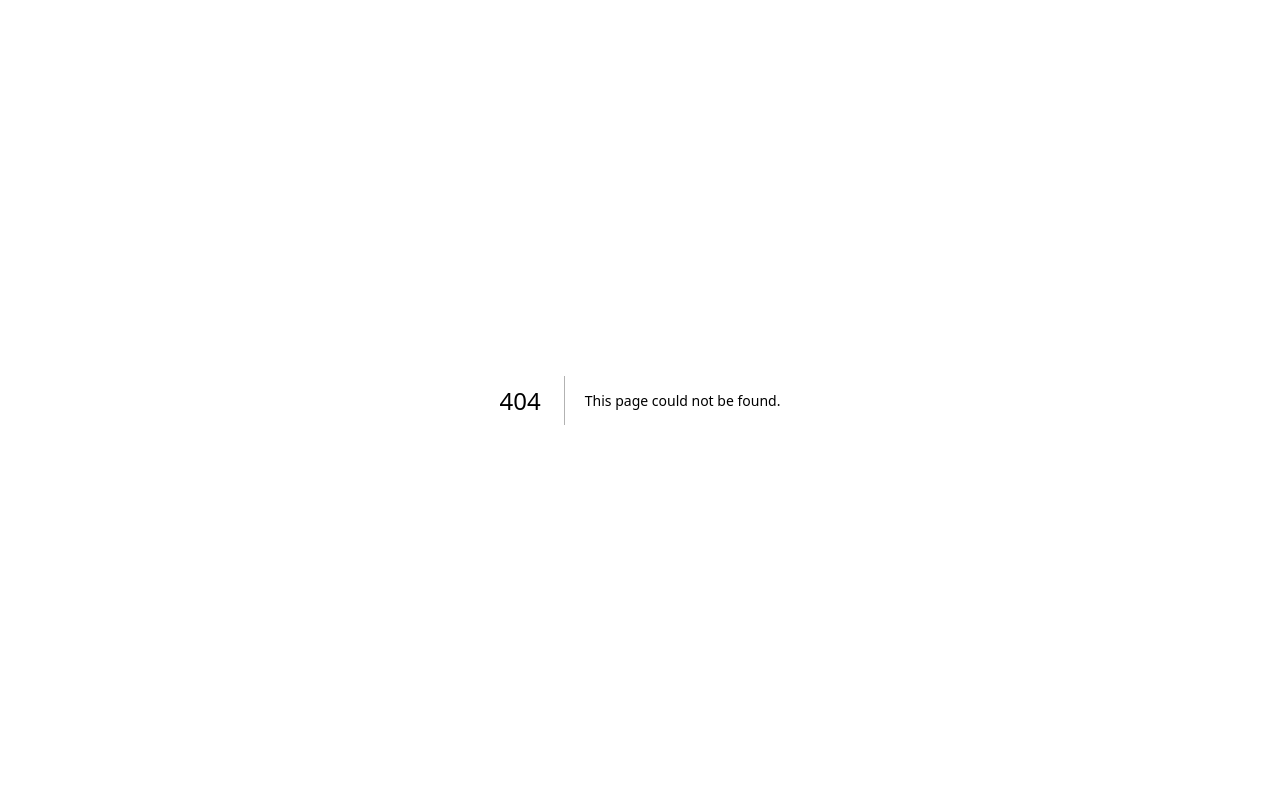
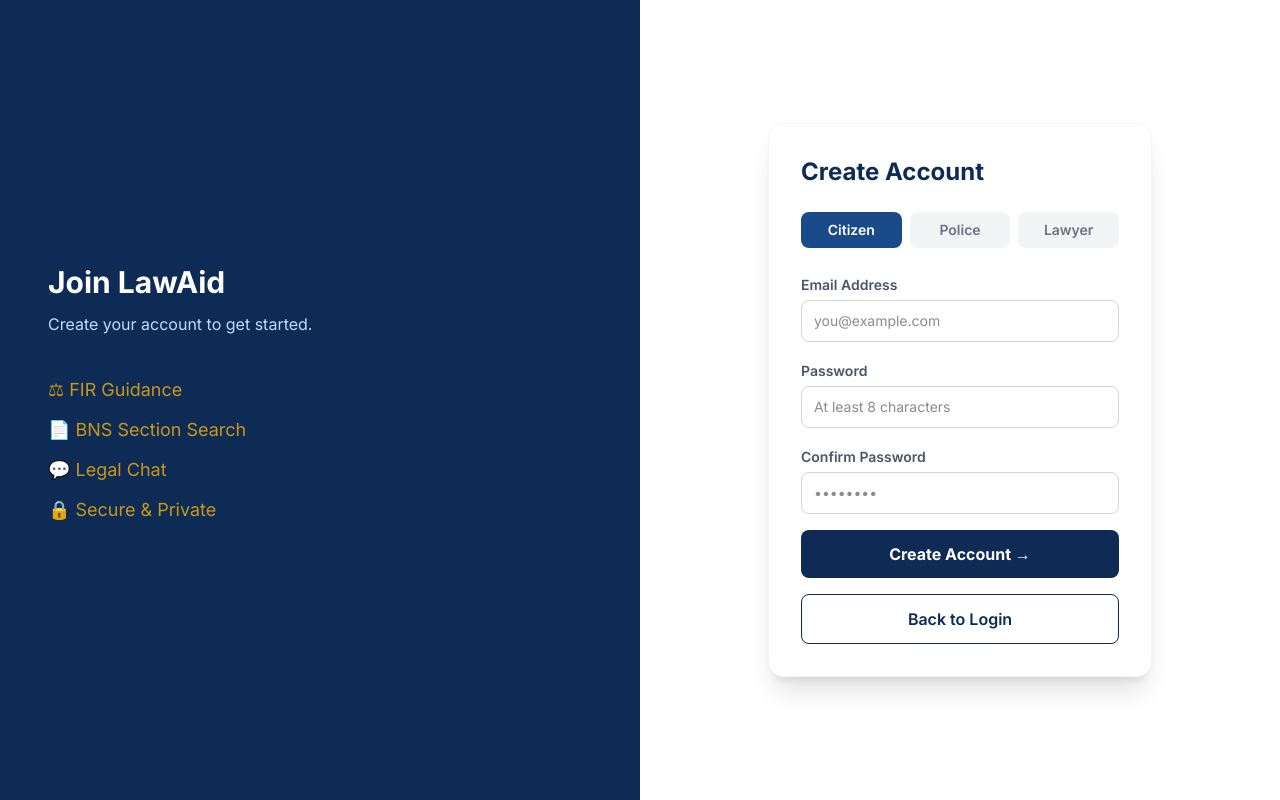
Before and after one commit to yashikasgh/LawAid, a Next.js app in the folder frontend/: page /register in a window 1280 px wide. Before the commit this address had no page. Built offline with nearby package versions, Linux system fonts and the light colour scheme; no server answers.

Commit message:
fix(frontend): use next/font/google for offline-safe font loading; add register page

```diff
--- a/frontend/app/globals.css
+++ b/frontend/app/globals.css
@@ -1,4 +1,3 @@
-@import url('https://fonts.googleapis.com/css2?family=Inter:wght@400;500;600;700&display=swap');
 @import "tailwindcss";
 
 :root {
--- a/frontend/app/layout.tsx
+++ b/frontend/app/layout.tsx
@@ -1,33 +1,23 @@
-import type { Metadata } from "next";
-import { Geist, Geist_Mono } from "next/font/google";
-import "./globals.css";
+// app/layout.tsx
+import type { Metadata } from 'next'
+import { Inter } from 'next/font/google'
+import './globals.css'
 
-const geistSans = Geist({
-  variable: "--font-geist-sans",
-  subsets: ["latin"],
-});
-
-const geistMono = Geist_Mono({
-  variable: "--font-geist-mono",
-  subsets: ["latin"],
-});
+const inter = Inter({ subsets: ['latin'], variable: '--font-sans' })
 
 export const metadata: Metadata = {
-  title: "Create Next App",
-  description: "Generated by create next app",
-};
+  title: 'LawAid',
+  description: 'AI-powered legal guidance for every Indian citizen.',
+}
 
 export default function RootLayout({
   children,
 }: Readonly<{
-  children: React.ReactNode;
+  children: React.ReactNode
 }>) {
   return (
-    <html
-      lang="en"
-      className={`${geistSans.variable} ${geistMono.variable} h-full antialiased`}
-    >
-      <body className="min-h-full flex flex-col">{children}</body>
+    <html lang="en" className={inter.variable}>
+      <body>{children}</body>
     </html>
-  );
+  )
 }
--- /dev/null
+++ b/frontend/app/register/page.tsx
@@ -0,0 +1,129 @@
+// app/register/page.tsx
+'use client'
+import { useState } from 'react'
+import { useRouter } from 'next/navigation'
+import { authAPI } from '@/lib/api'
+import { completeLogin, ROLE_ROUTES } from '@/lib/auth'
+
+const ROLES = ['Citizen', 'Police', 'Lawyer']
+
+export default function RegisterPage() {
+  const router = useRouter()
+  const [role, setRole] = useState('Citizen')
+  const [email, setEmail] = useState('')
+  const [password, setPassword] = useState('')
+  const [confirmPassword, setConfirmPassword] = useState('')
+  const [error, setError] = useState('')
+  const [loading, setLoading] = useState(false)
+
+  async function handleRegister() {
+    setError('')
+
+    if (password !== confirmPassword) {
+      setError('Passwords do not match.')
+      return
+    }
+    if (password.length < 8) {
+      setError('Password must be at least 8 characters.')
+      return
+    }
+
+    setLoading(true)
+    try {
+      await authAPI.register(email, password, role)
+      // Registration succeeded — log the user in right away
+      const loginRes = await authAPI.login(email, password, role)
+      const user = await completeLogin(loginRes.data.access_token)
+      router.push(ROLE_ROUTES[user.role] || '/')
+    } catch (err: any) {
+      if (err?.response?.status === 400) {
+        setError('That email is already registered. Try logging in instead.')
+      } else {
+        setError('Something went wrong. Please try again.')
+      }
+    } finally {
+      setLoading(false)
+    }
+  }
+
+  return (
+    <div className="min-h-screen flex">
+      <div className="w-1/2 bg-navy text-white p-12 flex flex-col justify-center">
+        <h1 className="text-3xl font-bold mb-3">Join LawAid</h1>
+        <p className="text-blue-200 mb-10">Create your account to get started.</p>
+        {['⚖ FIR Guidance', '📄 BNS Section Search', '💬 Legal Chat', '🔒 Secure & Private'].map(f => (
+          <p key={f} className="text-gold text-lg mb-3">{f}</p>
+        ))}
+      </div>
+
+      <div className="w-1/2 flex items-center justify-center bg-white">
+        <div className="w-96 p-8 shadow-xl rounded-2xl border border-gray-100">
+          <h2 className="text-2xl font-bold text-navy mb-6">Create Account</h2>
+
+          <div className="flex gap-2 mb-6">
+            {ROLES.map(r => (
+              <button
+                key={r}
+                onClick={() => setRole(r)}
+                className={`flex-1 py-2 rounded-lg text-sm font-semibold transition ${
+                  role === r ? 'bg-lawblue text-white' : 'bg-gray-100 text-gray-500 hover:bg-gray-200'
+                }`}
+              >
+                {r}
+              </button>
+            ))}
+          </div>
+
+          <div className="flex flex-col gap-4">
+            <div>
+              <label className="text-sm font-semibold text-gray-600">Email Address</label>
+              <input
+                value={email}
+                onChange={e => setEmail(e.target.value)}
+                placeholder="you@example.com"
+                type="email"
+                className="w-full border border-gray-300 rounded-lg px-3 py-2.5 mt-1 text-sm focus:ring-2 focus:ring-lawblue outline-none"
+              />
+            </div>
+            <div>
+              <label className="text-sm font-semibold text-gray-600">Password</label>
+              <input
+                value={password}
+                onChange={e => setPassword(e.target.value)}
+                placeholder="At least 8 characters"
+                type="password"
+                className="w-full border border-gray-300 rounded-lg px-3 py-2.5 mt-1 text-sm focus:ring-2 focus:ring-lawblue outline-none"
+              />
+            </div>
+            <div>
+              <label className="text-sm font-semibold text-gray-600">Confirm Password</label>
+              <input
+                value={confirmPassword}
+                onChange={e => setConfirmPassword(e.target.value)}
+                placeholder="••••••••"
+                type="password"
+                className="w-full border border-gray-300 rounded-lg px-3 py-2.5 mt-1 text-sm focus:ring-2 focus:ring-lawblue outline-none"
+              />
+            </div>
+
+            {error && <p className="text-red-500 text-sm">{error}</p>}
+
+            <button
+              onClick={handleRegister}
+              disabled={loading}
+              className="w-full bg-navy text-white py-3 rounded-lg font-bold hover:bg-lawblue transition"
+            >
+              {loading ? 'Creating account...' : 'Create Account →'}
+            </button>
+            <button
+              onClick={() => router.push('/login')}
+              className="w-full border border-navy text-navy py-3 rounded-lg font-semibold hover:bg-lblue transition"
+            >
+              Back to Login
+            </button>
+          </div>
+        </div>
+      </div>
+    </div>
+  )
+}
```
